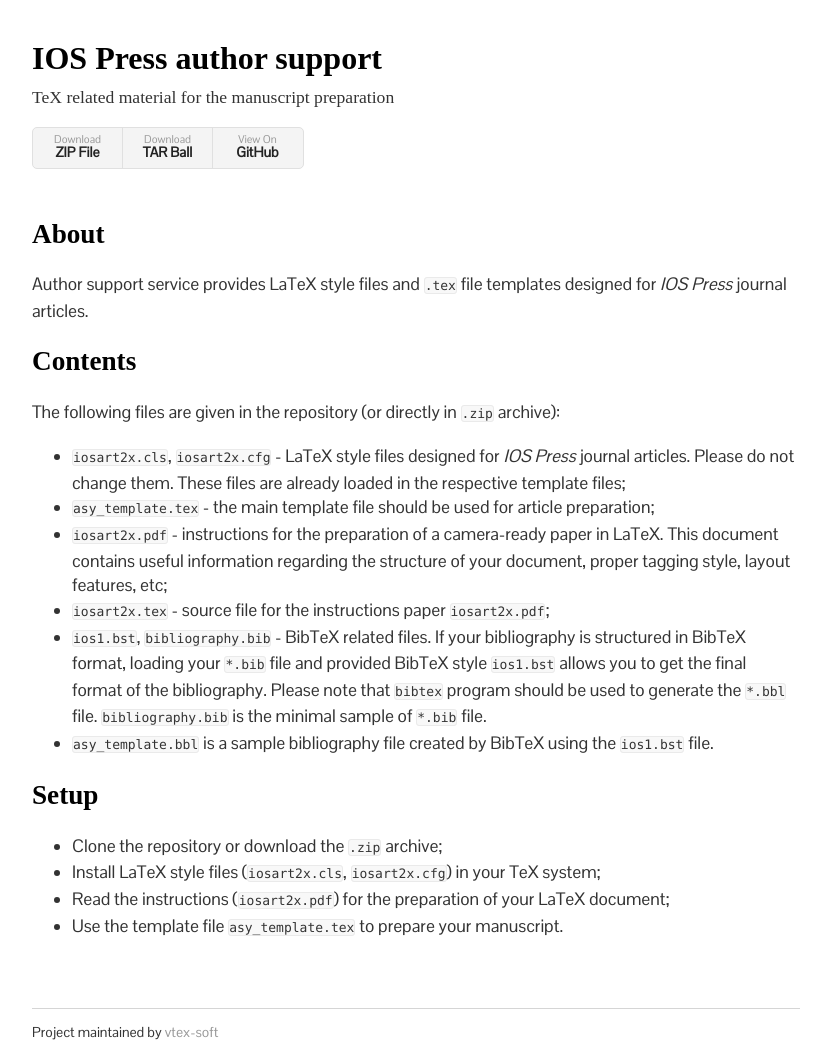
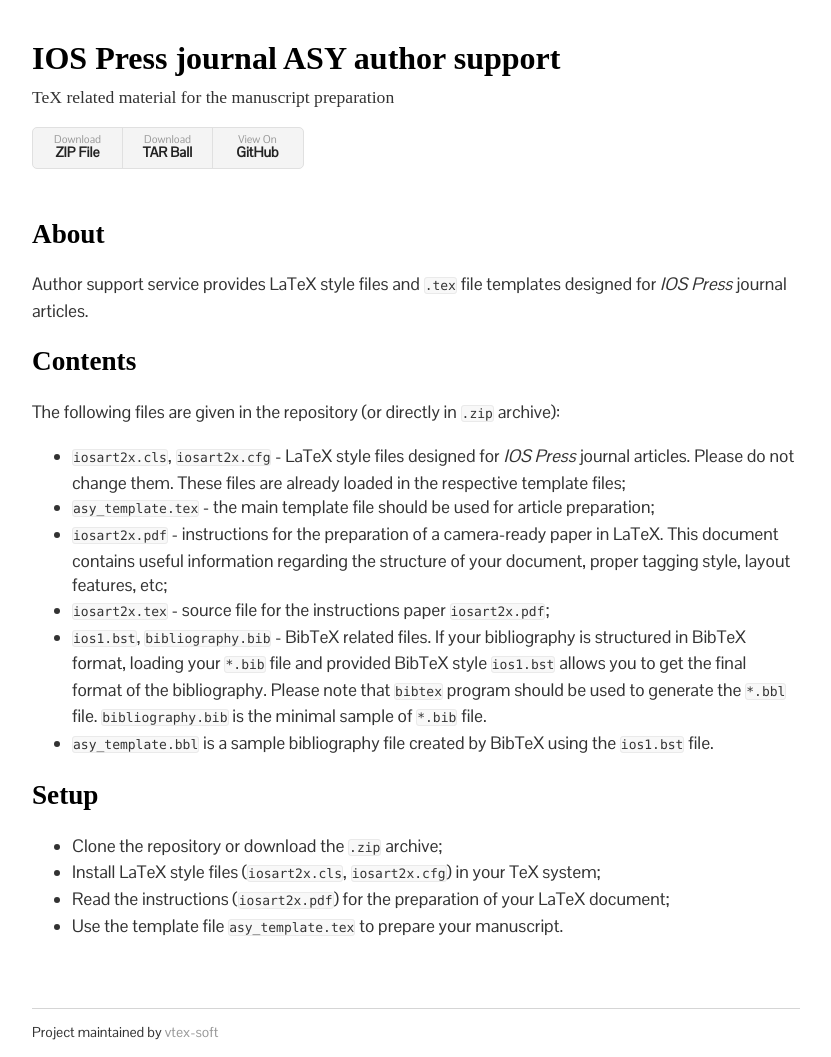
Before and after one commit to vtex-soft/texsupport.iospress-asy, a Jekyll site: the page built from README.md, in a window 1280 px wide. Shown: the whole page, without its empty margins (224-1055 px from the left). Built offline with Jekyll 4.4.1, drawn with Linux system fonts in a browser that asks for light colours; some web fonts are replaced; our own code applies the rules of GitHub Pages for plain Markdown files.

Commit message:
full title

```diff
--- a/_config.yml
+++ b/_config.yml
@@ -1,3 +1,3 @@
-title: IOS Press author support
+title: IOS Press journal ASY author support
 description: TeX related material for the manuscript preparation
 show_downloads: true
```
